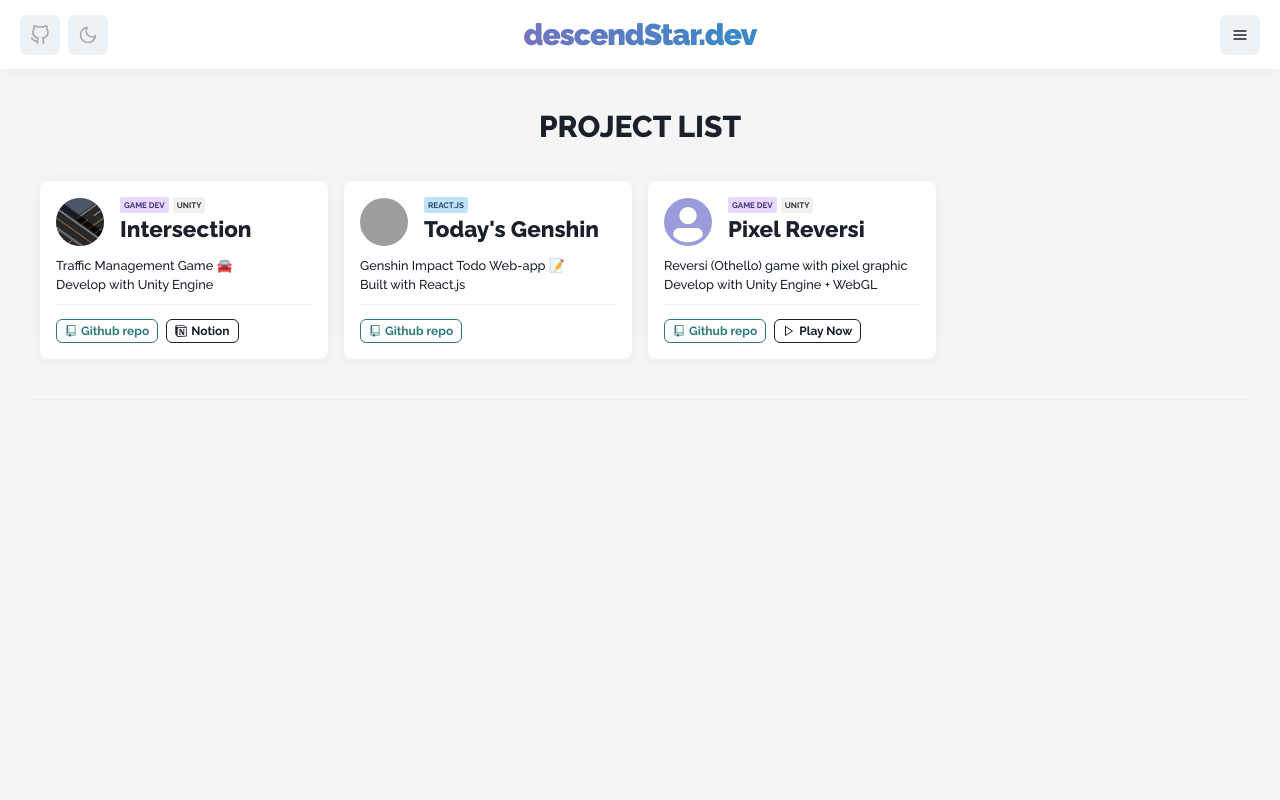
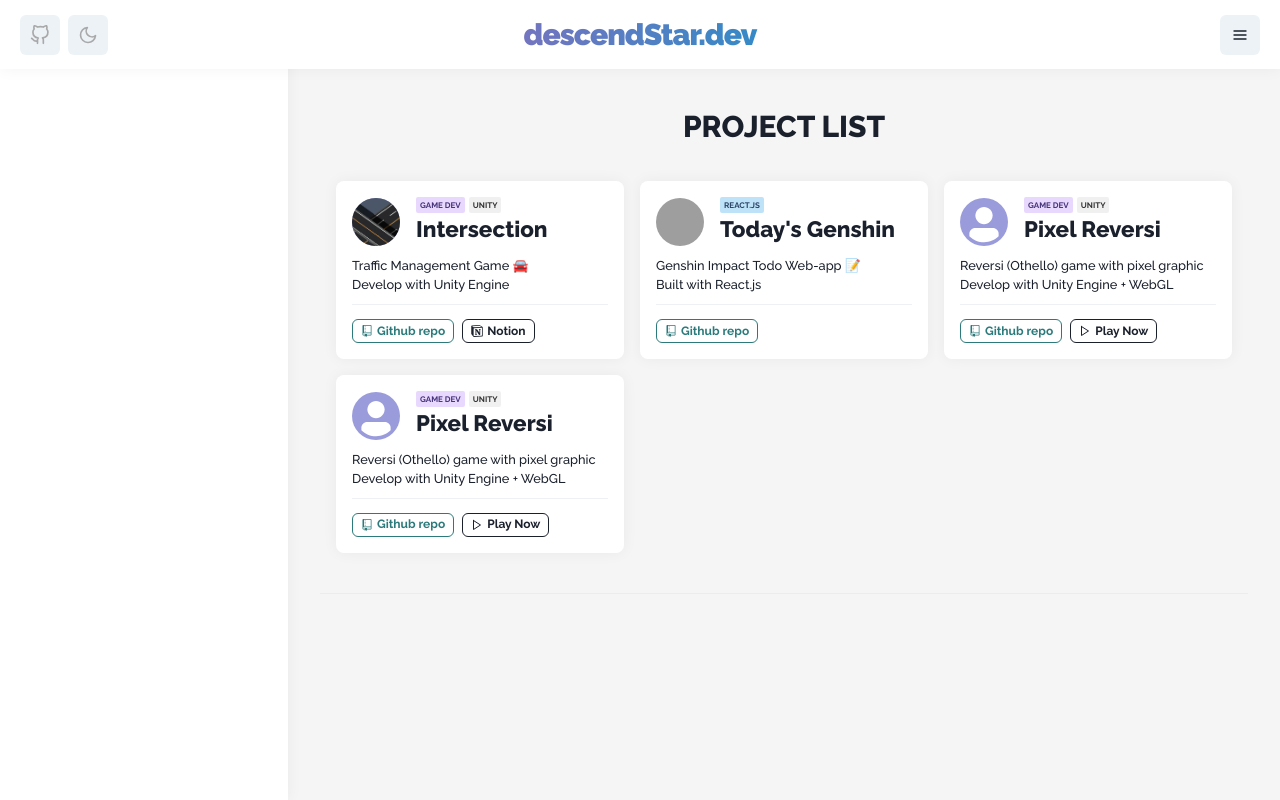
Before and after one commit to W298/w298.dev, a React (Create React App) app: page / in a window 1280 px wide. Built offline with nearby package versions, Linux system fonts and the light colour scheme; grey boxes are pictures that could not be loaded.

Commit message:
Add Sidebar Box

```diff
--- a/src/App.js
+++ b/src/App.js
@@ -105,7 +105,14 @@ export default function App() {
           </Flex>
         </Flex>
       </Box>
-      <Box p={8} pt="6rem">
+      <Box
+        bgColor="white"
+        position="fixed"
+        width="18rem"
+        height="100%"
+        boxShadow="0 0 15px 0 rgba(0, 0, 0, 0.05)"
+      ></Box>
+      <Box p={8} pt="6rem" ml="18rem">
         <Box py={2}>
           <Text fontSize="3xl" fontWeight="extrabold" mb={8} textAlign="center">
             PROJECT LIST
@@ -169,6 +176,24 @@ export default function App() {
                 },
               ]}
             />
+            <ProjectCard
+              name="Pixel Reversi"
+              tagList={["GAME DEV", "UNITY"]}
+              descList={[
+                "Reversi (Othello) game with pixel graphic",
+                "Develop with Unity Engine + WebGL",
+              ]}
+              btnList={[
+                {
+                  name: "Github repo",
+                  href: "https://github.com/descendStar/Pixel-Reversi",
+                },
+                {
+                  name: "Play Now",
+                  href: "https://pixel-reversi.netlify.app",
+                },
+              ]}
+            />
           </Box>
         </Box>
         <Divider my={8} />
```
